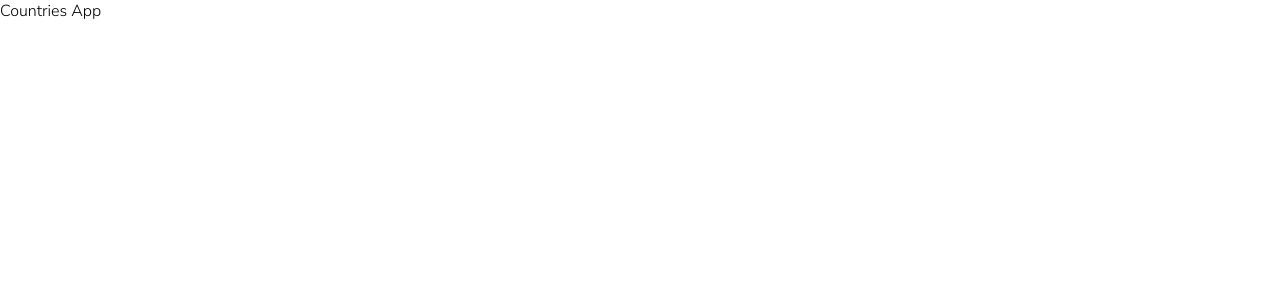
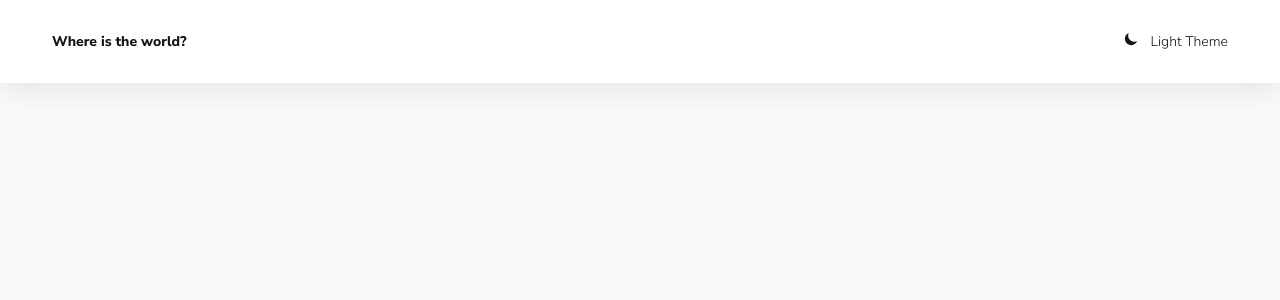
Before and after one commit to Kutsuruk/countries-app, a React (Create React App) app: page / in a window 1280 px wide. Shown: the top 300 px of the page. Built offline with nearby package versions, Linux system fonts and the light colour scheme; the HTML template or start-up script is replaced by a standard one.

Commit message:
Create Header and Container components. Styled Header component with theme switcher.

```diff
--- a/src/App.js
+++ b/src/App.js
@@ -1,8 +1,11 @@
+import React from "react";
+import Header from "./components/Header";
+
 function App() {
   return (
-    <div className="App">
-      Countries App
-    </div>
+    <>
+      <Header />
+    </>
   );
 }
 
--- /dev/null
+++ b/src/components/Container.js
@@ -0,0 +1,8 @@
+import styled from "styled-components";
+
+export const Container = styled.div`
+  width: 100%;
+  max-width: 1240px;
+  margin: 0 auto;
+  padding: 0 2rem;
+`
--- /dev/null
+++ b/src/components/Header.js
@@ -0,0 +1,59 @@
+import React, {useState, useEffect} from "react";
+import styled from "styled-components";
+import {Container} from "./Container";
+import { IoMoonOutline, IoMoonSharp } from "react-icons/io5";
+
+const HeaderElement = styled.header`
+  box-shadow: var(--shadow);
+  background-color: var(--color-ui-base);
+
+`
+const Wrapper = styled.div`
+  display: flex;
+  justify-content: space-between;
+  align-items: center;
+  padding: 2rem 0;
+`
+const Title = styled.a.attrs({
+    href: './',
+})`
+  color: var(--colors-text);
+  font-size: var(--fs-sm);
+  text-decoration: none;
+  font-weight: var(--fw-bold);
+`
+const ModeSwitcher = styled.div`
+  color: var(--colors-text);
+  font-size: var(--fs-sm);
+  cursor: pointer;
+  text-transform: capitalize;
+`
+
+const Header = () => {
+    const [theme, setTheme] = useState('light')
+    const toggleTheme = () => setTheme(theme === 'light' ? 'dark' : 'light')
+
+    useEffect(() => {
+        document.body.setAttribute('data-theme', theme)
+    }, [theme])
+
+    return(
+        <HeaderElement>
+            <Container>
+                <Wrapper>
+                    <Title>
+                        Where is the world?
+                    </Title>
+                    <ModeSwitcher onClick={toggleTheme}>
+                        {theme === 'light' ? (
+                            <IoMoonSharp size='14px'/>
+                        ) : (<IoMoonOutline size='14px'/>)}
+                        <span style={{marginLeft: '0.75rem'}}>{theme} theme</span>
+                    </ModeSwitcher>
+                </Wrapper>
+            </Container>
+        </HeaderElement>
+    )
+}
+
+export default Header
```
